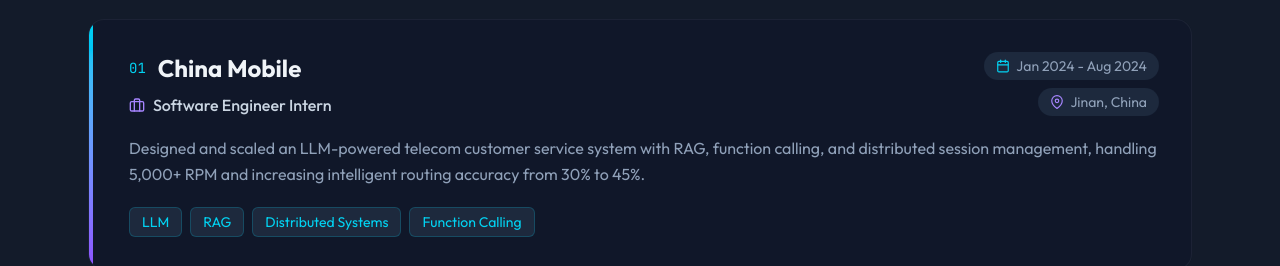
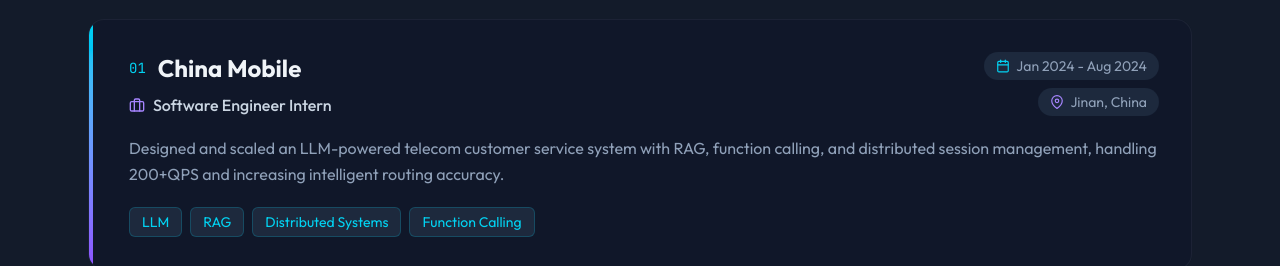
Before and after one commit to Frida7771/portfolio, a Next.js app: page / in a window 1280 px wide. Shown: the part 6360-6626 px from the top of the page. Built offline with nearby package versions, Linux system fonts and the light colour scheme.

Commit message:
udpate experience

```diff
--- a/src/components/Experience.tsx
+++ b/src/components/Experience.tsx
@@ -16,7 +16,7 @@
     location: 'Jinan, China',
     period: 'Jan 2024 - Aug 2024',
     description:
-      'Designed and scaled an LLM-powered telecom customer service system with RAG, function calling, and distributed session management, handling 5,000+ RPM and increasing intelligent routing accuracy from 30% to 45%.',
+      'Designed and scaled an LLM-powered telecom customer service system with RAG, function calling, and distributed session management, handling 200+QPS and increasing intelligent routing accuracy.',
     tech: ['LLM', 'RAG', 'Distributed Systems', 'Function Calling'],
   },
   {
```
